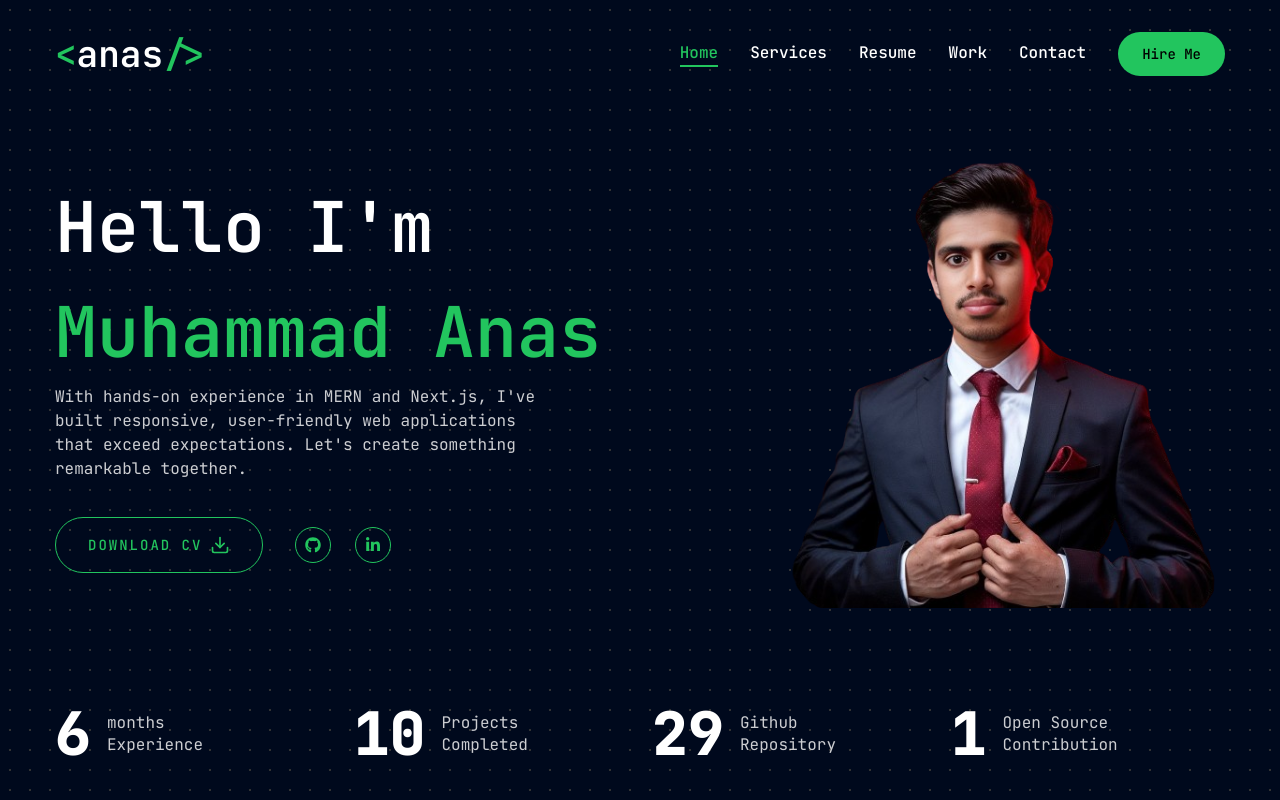
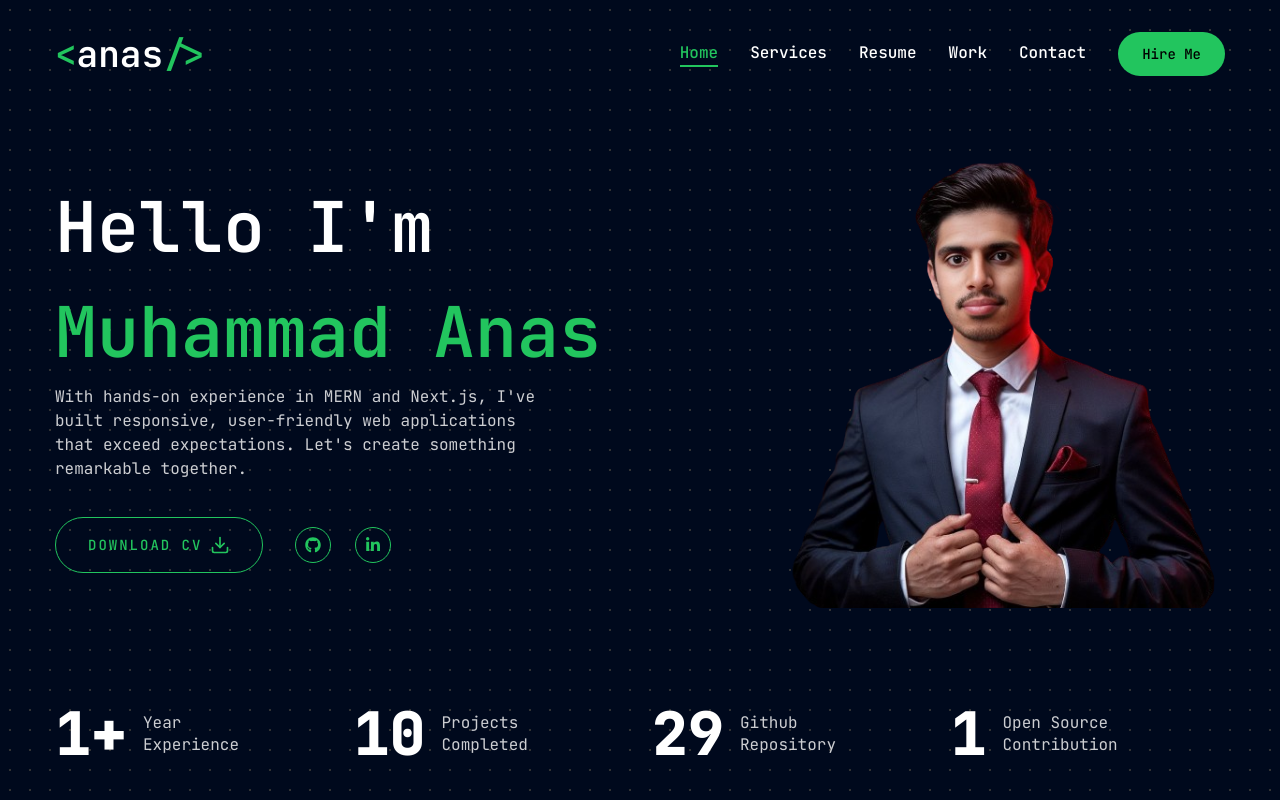
Before and after one commit to Muhammad-Anas-3/portfolio, a Next.js app: page / in a window 1280 px wide. Built offline with nearby package versions, Linux system fonts and the light colour scheme.

Commit message:
update experience

```diff
--- a/app/resume/page.jsx
+++ b/app/resume/page.jsx
@@ -42,7 +42,7 @@ const Resume = () => {
       },
       {
         fieldName: "Experience",
-        fieldValue: "6 Months",
+        fieldValue: "1+ Years",
       },
       {
         fieldName: "Nationality",
--- a/components/Stats.jsx
+++ b/components/Stats.jsx
@@ -1,52 +1,53 @@
 "use client";
 
-// package
 import CountUp from "react-countup";
 
 const Stats = () => {
   const stats = [
     {
-      num: 6,
-      text: "months Experience",
+      num: 1,
+      suffix: "+",
+      text: "Year Experience",
     },
     {
       num: 10,
+      suffix: "",
       text: "Projects Completed",
     },
     {
       num: 29,
+      suffix: "",
       text: "Github Repository",
     },
     {
       num: 1,
+      suffix: "",
       text: "Open Source Contribution",
     },
   ];
+
   return (
     <section className="pt-4 pb-12 overflow-hidden xl:pt-0 xl:pb-6">
       <div className="container mx-auto">
         <div className="flex flex-wrap gap-6 max-w-[90vw] mx-auto xl:max-w-none">
-          {stats.map((item, index) => {
-            return (
+          {stats.map((item, index) => (
             <div
+              key={index}
               className="flex-1 flex gap-4 items-center justify-center xl:justify-start"
-                key={index}
             >
-                <CountUp
-                  end={item.num}
-                  duration={5}
-                  delay={2}
-                  className="text-3xl xl:text-6xl font-extrabold"
-                />
+              <div className="text-3xl xl:text-6xl font-extrabold text-white">
+                <CountUp end={item.num} duration={5} delay={0.5} />
+                {item.suffix}
+              </div>
               <p
-                  className={`${item.text.length < 15 ? "max-w-[80px]" : "max-w-[130px]"
+                className={`${
+                  item.text.length < 15 ? "max-w-[80px]" : "max-w-[130px]"
                 } leading-snug text-white/80`}
               >
                 {item.text}
               </p>
             </div>
-            );
-          })}
+          ))}
         </div>
       </div>
     </section>
```
Also changed, not shown: 1 other file (tests, documents, lock files or other folders). Lines whose indentation alone changed are shown as unchanged.
